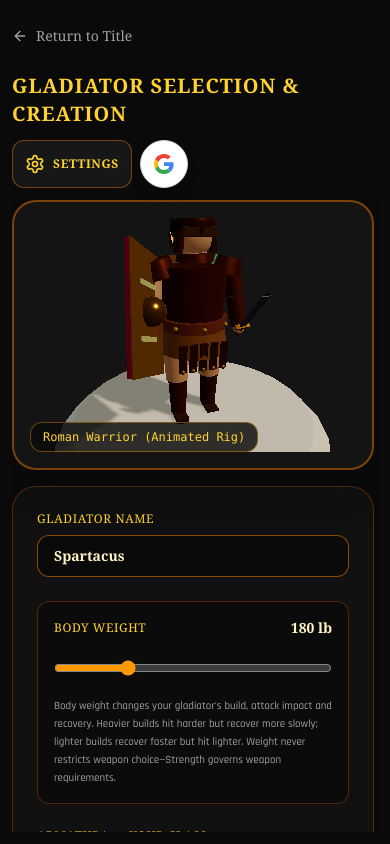
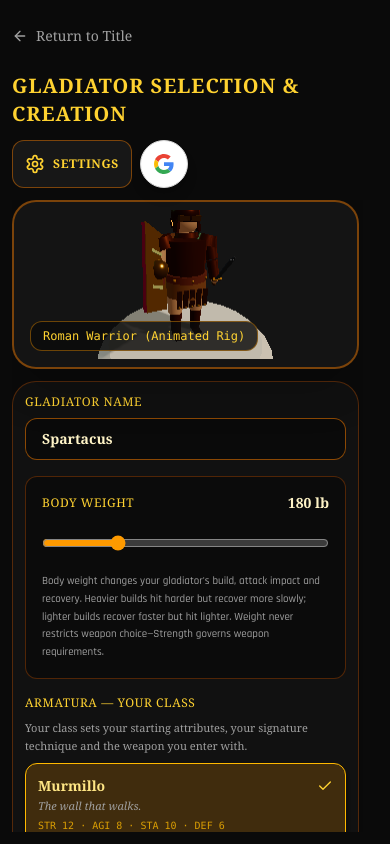
Before and after one commit to mindoblivion/Sand-N-Steel, a React (Vite) app: page / in a window 390 px wide. Both pictures are taken after a click on the button "PLAY". Built offline with nearby package versions, Linux system fonts and the light colour scheme; no server answers.

Commit message:
fix: compact character preview on mobile and preserve scroll space

```diff
--- a/src/components/hub/CharacterCreation.tsx
+++ b/src/components/hub/CharacterCreation.tsx
@@ -206,9 +206,9 @@ export const CharacterCreation: React.FC<CharacterCreationProps> = ({ onComplete
         </div>
       </div>
 
-      <div className="grid flex-1 min-h-0 grid-cols-1 lg:grid-cols-2 content-start gap-4 sm:gap-8 max-w-5xl mx-auto w-full overflow-y-auto overscroll-y-contain touch-pan-y pr-1 pb-[max(1rem,env(safe-area-inset-bottom))]">
+      <div className="grid flex-1 min-h-0 grid-cols-1 lg:grid-cols-2 content-start gap-3 sm:gap-8 max-w-5xl mx-auto w-full overflow-y-auto overscroll-y-contain touch-pan-y pr-1 pb-[max(1rem,env(safe-area-inset-bottom))] [scrollbar-gutter:stable]">
         {/* 3D CHARACTER PREVIEW */}
-        <div className="bg-neutral-900/80 border-2 border-amber-600/50 rounded-3xl p-4 flex flex-col items-center justify-center h-[32dvh] min-h-[220px] max-h-[340px] lg:h-auto lg:min-h-[520px] shadow-2xl relative overflow-hidden">
+        <div className="bg-neutral-900/80 border-2 border-amber-600/50 rounded-3xl p-2 sm:p-4 flex flex-col items-center justify-center h-[20dvh] min-h-[150px] max-h-[220px] lg:h-auto lg:min-h-[520px] shadow-2xl relative overflow-hidden">
           <GladiatorPreview appearance={appearance} onReady={onReady} />
           <div className="absolute bottom-4 left-4 bg-neutral-950/80 border border-amber-500/40 px-3 py-1.5 rounded-xl text-xs font-mono text-amber-300">
             {selection.characterModel === 'roman_warrior' ? 'Roman Warrior (Animated Rig)' : selection.characterModel === 'amazonian' ? 'Amazonian Warrior (Animated Rig)' : selection.characterModel === 'retiarius' ? 'The Retiarius (Animated Rig)' : selection.characterModel === 'minotaur' ? 'Minotaur (Animated Rig)' : selection.characterModel === 'dimachaerus' ? 'Dimachaerus (Animated Rig)' : 'Centurion (Animated Rig)'}
@@ -216,7 +216,7 @@ export const CharacterCreation: React.FC<CharacterCreationProps> = ({ onComplete
         </div>
 
         {/* CUSTOMIZATION & STAT POINTS */}
-        <div className="flex flex-col gap-6 bg-neutral-900/60 border border-amber-700/40 rounded-3xl p-6 shadow-xl">
+        <div className="flex min-w-0 flex-col gap-4 sm:gap-6 bg-neutral-900/60 border border-amber-700/40 rounded-3xl p-3 sm:p-6 shadow-xl">
           {/* NAME INPUT */}
           <div>
             <label className="block text-xs font-serif uppercase tracking-wider text-amber-300 mb-2">
```
